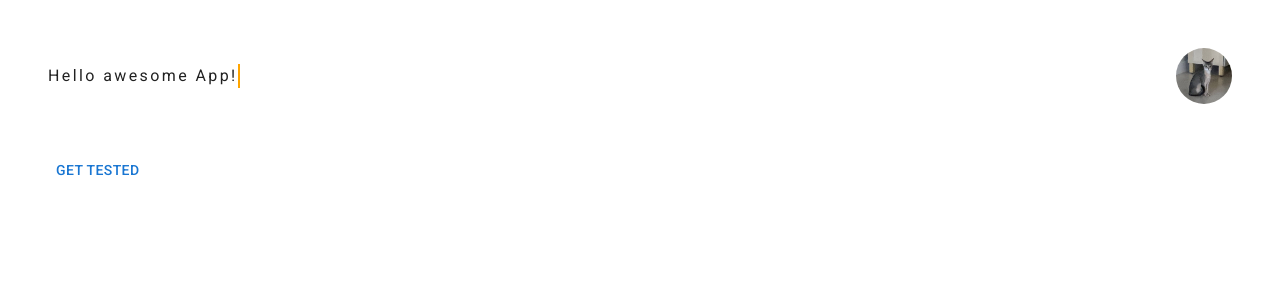
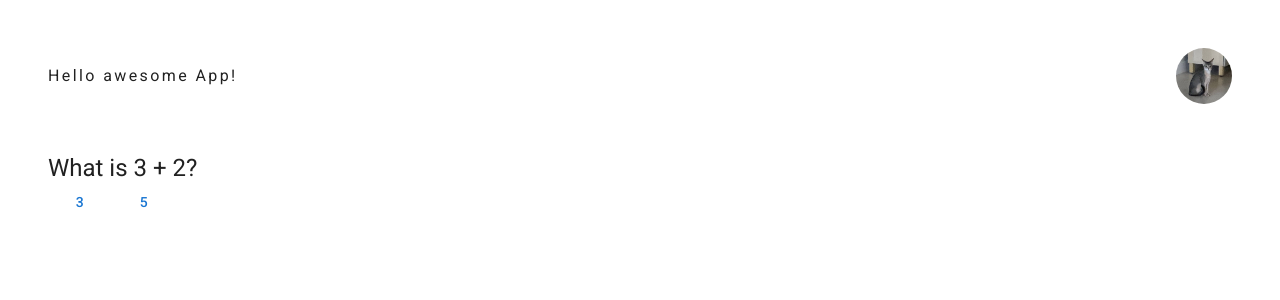
Before and after one commit to Anastasia1ukina/SelfStudyIT, a React (Vite) app: page /home in a window 1280 px wide. Shown: the top 300 px of the page. Built offline with nearby package versions, Linux system fonts and the light colour scheme; no server answers; sample sign-in values are in the browser's storage.

Commit message:
feat: рендерит тест на странице HomePage

```diff
--- a/src/features/tests/FirstTest.js
+++ b/src/features/tests/FirstTest.js
@@ -1,4 +1,4 @@
-export class Test {
+class Test {
   constructor({ questions } = { questions: [] }) {
     this.questions = questions
     this.answers = []
@@ -31,16 +31,30 @@ const question = {
   options: [{ id: 0, label: "3", value: 0 }, { id: 1, label: "5", value: 1 }],
 }
 
-const questions = [question]
+const question2 = {
+  id: 2,
+  text: "What is 5 + 5?",
+  options: [{ id: 0, label: "10", value: 0 }, { id: 1, label: "6", value: 1 }],
+}
+
+const question3 = {
+  id: 3,
+  text: "What is 6 + 6?",
+  options: [{ id: 0, label: "12", value: 0 }, { id: 1, label: "2", value: 1 }],
+}
+
+const questions = [question, question2, question3]
 
 // Пример использования класса Test
-const test = new Test({ questions });
+export const test = new Test({ questions });
+
+// export default new Test();
 
 // Получение следующего вопроса
-console.log(test.nextQuestion());
+// console.log(test.nextQuestion());
 
 // Ответ на второй вопрос
-test.answerQuestion({ value: 0, id: 1, optionId: 0 });
+// test.answerQuestion({ value: 0, id: 1, optionId: 0 });
 
 // Получение результатов
-console.log(test.getResult(), test);
+// console.log(test.getResult(), test);
--- a/src/pages/home/HomePage.jsx
+++ b/src/pages/home/HomePage.jsx
@@ -1,52 +1,47 @@
-import * as React from "react";
+import React, { useState, useEffect } from "react";
 import { AuthLayout } from "../../layout/AuthLayout";
-import { Typography, Modal, Box, Button } from "@mui/material";
-import {Test} from "../../features/tests/FirstTest";
-
-const style = {
-  position: "absolute",
-  top: "50%",
-  left: "50%",
-  transform: "translate(-50%, -50%)",
-  width: 400,
-  bgcolor: "background.paper",
-  border: "2px solid #000",
-  boxShadow: 24,
-  p: 4,
-  display: "flex",
-  flexDirection: "column",
-  alignItems: "center",
-};
+import { Typography, Button } from "@mui/material";
+import { test } from "../../features/tests/FirstTest";
 
 export const HomePage = () => {
-  const [open, setOpen] = React.useState(false);
-  const handleOpen = () => setOpen(true);
-  const handleClose = () => setOpen(false);
+  const [currentQuestionIndex, setCurrentQuestionIndex] = useState(0);
+  const [testFinished, setTestFinished] = useState(false);
 
+  const handleAnswer = (optionId) => {
+    const currentQuestion = test.questions[currentQuestionIndex]
+
+    test.answerQuestion({
+      value: currentQuestion.options[optionId].value,
+      id: currentQuestion.id,
+      optionId: optionId,
+    });
+
+    const isCurrentIndexLessThanLast = currentQuestionIndex < test.questions.length - 1;
+
+    if (isCurrentIndexLessThanLast) {
+      setCurrentQuestionIndex(currentQuestionIndex + 1);
+    }
+
+    if (currentQuestionIndex === test.questions.length - 1) {
+      setTestFinished(true)
+    }
+  };
+
+  if (testFinished) {
+    return (
+      <AuthLayout>
+        <Typography variant="h5">No more questions!</Typography>
+      </AuthLayout>
+    )
+  }
   return (
     <AuthLayout>
-      <div>
-        <Button onClick={handleOpen}>Get Tested</Button>
-        <Modal
-          open={open}
-          onClose={handleClose}
-          aria-labelledby="modal-modal-title"
-          aria-describedby="modal-modal-description"
-        >
-          <Box sx={style}>
-            <Typography id="modal-modal-title" variant="h6" component="h2">
-              Text in a modal
-            </Typography>
-            <Box id="buttons"
-              display="flex"
-              flexDirection="column"
-              justifyContent="center"
-              alignItems="center"
-            >
-            </Box>
-          </Box>
-        </Modal>
-      </div>
+      <Typography variant="h5">{test.questions[currentQuestionIndex].text}</Typography>
+      {test.questions[currentQuestionIndex].options.map((option, index) => (
+        <Button key={option.id} onClick={() => handleAnswer(index)}>
+          {option.label}
+        </Button>
+      ))}
     </AuthLayout>
   );
 };
--- a/src/pages/profile/ProfileAvatar.jsx
+++ b/src/pages/profile/ProfileAvatar.jsx
@@ -81,7 +81,6 @@ export const ProfileAvatar = () => {
         mr: "auto",
         padding: "30px 40px",
         backgroundColor: "#f5f5f5",
-        width: "90%",
         maxWidth: "500px",
       }}
     >
```
